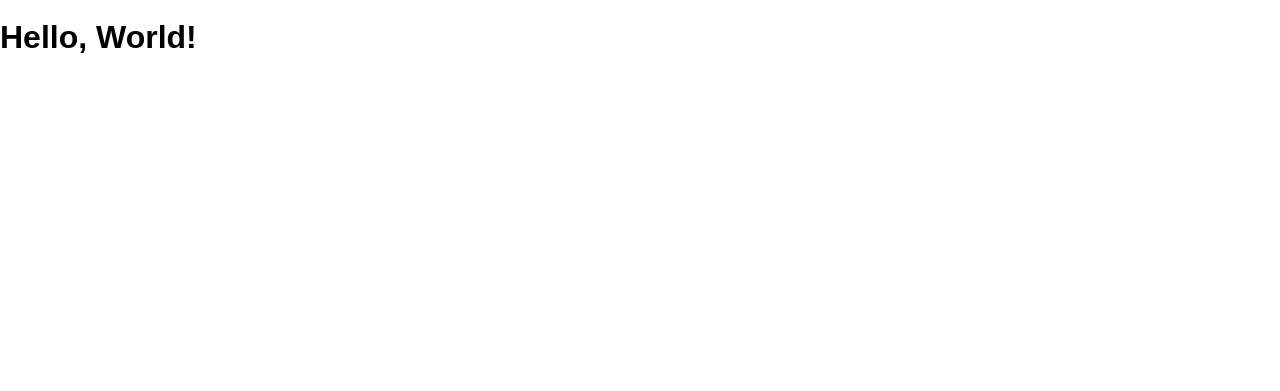
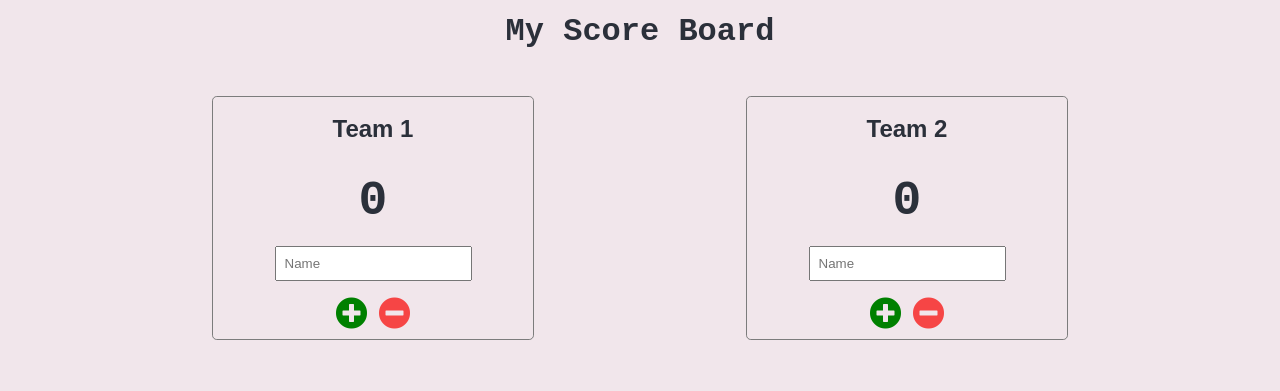
Before and after one commit to biancakbrown58/scoreboard-1, a website: page public/index.html in a window 1280 px wide. Drawn offline with Linux system fonts and the light colour scheme.

Commit message:
Able to add and subtract from both teams

```diff
--- a/public/index.html
+++ b/public/index.html
@@ -6,9 +6,43 @@
     <title>Scoreboard</title>
     <link rel="shortcut icon" href="/favicon.ico" />
     <link rel="stylesheet" href="/screen.css" />
+    <link
+      href="https://cdnjs.cloudflare.com/ajax/libs/font-awesome/5.12.0-2/css/all.min.css"
+      rel="stylesheet"
+    />
   </head>
   <body>
-    <h1 class="hello-world"></h1>
+    <header>
+      <h1>My Score Board</h1>
+    </header>
+    <main>
+      <section class="team1">
+        <h2>Team 1</h2>
+        <h3>0</h3>
+        <fieldset>
+          <input type="text" placeholder="Name" />
+        </fieldset>
+
+        <fieldset class="one">
+          <i class="add fas fa-2x fa-plus-circle one"></i>
+          <i class="subtract fas fa-2x fa-minus-circle one"></i>
+        </fieldset>
+      </section>
+
+      <section class="team2">
+        <h2>Team 2</h2>
+        <h3>0</h3>
+        <fieldset>
+          <input type="text" placeholder="Name" />
+        </fieldset>
+
+        <fieldset class="two">
+          <i class="add fas fa-2x fa-plus-circle two"></i>
+          <i class="subtract fas fa-2x fa-minus-circle two"></i>
+        </fieldset>
+      </section>
+    </main>
+
     <script src="/main.js" charset="utf-8"></script>
   </body>
 </html>
--- a/public/main.js
+++ b/public/main.js
@@ -1,7 +1,50 @@
+let addToTeam1 = 0
+let addToTeam2 = 0
+
+function handleClick1(event) {
+  const buttonClicked = event.target
+
+  addToTeam1++
+  const team1Score = document.querySelector('.team1 h3')
+  team1Score.textContent = `${addToTeam1}`
+  // console.log(addToTeam1)
+
+  // console.log(team1Score)
+}
+
+function handleClick2(event) {
+  const buttonClicked = event.target
+  addToTeam2++
+  const team2Score = document.querySelector('.team2 h3')
+  team2Score.textContent = `${addToTeam2}`
+}
+
+function handleSub1(event) {
+  const buttonClicked = event.target
+  addToTeam1--
+  const team1Score = document.querySelector('.team1 h3')
+  team1Score.textContent = `${addToTeam1}`
+}
+function handleSub2(event) {
+  const buttonClicked = event.target
+  addToTeam2--
+  const team2Score = document.querySelector('.team2 h3')
+  team2Score.textContent = `${addToTeam2}`
+  // console.log(team2Score)
+}
+
 function main() {
-  if (document.querySelector('h1.hello-world')) {
-    document.querySelector('h1.hello-world').textContent = 'Hello, World!'
-  }
+  const score1 = document.querySelector('.one.add')
+  score1.addEventListener('click', handleClick1)
+
+  const score2 = document.querySelector('.two.add')
+  score2.addEventListener('click', handleClick2)
+
+  const sub1 = document.querySelector('.one.subtract')
+  sub1.addEventListener('click', handleSub1)
+
+  const sub2 = document.querySelector('.two.subtract')
+  sub2.addEventListener('click', handleSub2)
 }
 
 document.addEventListener('DOMContentLoaded', main)
--- a/public/screen.css
+++ b/public/screen.css
@@ -9,4 +9,62 @@ html {
 body {
   margin: 0;
   min-height: 100%;
+  background-color: #f1e6eb;
+  color: #2b303a;
 }
+
+h1 {
+  text-align: center;
+  font-family: Monospace;
+  margin: 1rem 0 3rem 0;
+}
+
+main {
+  display: flex;
+  flex-wrap: wrap;
+  justify-content: space-evenly;
+}
+
+section {
+  min-width: 20rem;
+  border: thin solid #7c7c7c;
+  border-radius: 0.3rem;
+  margin-bottom: 3rem;
+
+  display: flex;
+  flex-direction: column;
+  align-items: center;
+}
+
+section h2,
+section p {
+  text-align: center;
+}
+
+section h3 {
+  margin: 1rem 0;
+  font-family: Monospace;
+  font-size: 3rem;
+}
+
+fieldset {
+  padding-left: 0;
+  padding-right: 0;
+  border: none;
+}
+
+fieldset input {
+  padding: 0.5rem;
+}
+
+fieldset i {
+  margin: 0 0.2rem;
+}
+
+fieldset i.add {
+  color: green;
+}
+
+fieldset i.subtract {
+  color: #f64545;
+}
```
